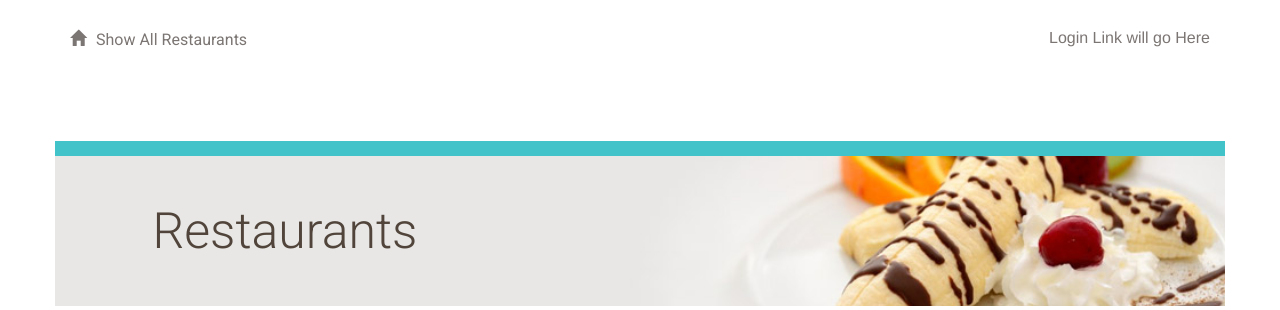
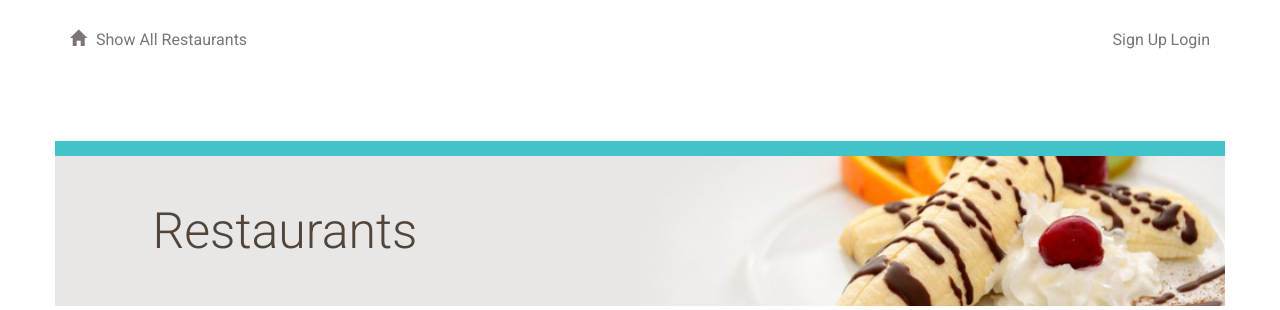
Before and after one commit to MQCOMP3310-2023/comp3310assignment2-https-boulderbugle-com-batymlqg, a Flask app: page / in a window 1280 px wide. Shown: the top 310 px of the page. Run offline with Flask 3, Linux system fonts and the light colour scheme; some libraries are stand-ins or nearby versions.

Commit message:
Added Login and Signup Pages

```diff
--- a/project/main.py
+++ b/project/main.py
@@ -11,7 +11,7 @@ main = Blueprint('main', __name__)
 def login():
     return render_template('login.html')
 
-#Show/Process login
+#Show/Process signup
 @main.route('/signup')
 def signup():
     return render_template('signup.html')
--- a/project/templates/header.html
+++ b/project/templates/header.html
@@ -5,7 +5,9 @@
 		</a>
 	</div>
 	<div class="col-md-6 text-right">
-					<p>Login Link will go Here </p>
+			<a href="/signup">Sign Up</a>
+			<a href="/login">Login</a>
+
 
 	</div>
 </div>
--- a/project/templates/login.html
+++ b/project/templates/login.html
@@ -1,4 +1,4 @@
-{% extends "base.html" %}
+{% extends "main.html" %}
 
 {% block content %}
 <div class="column is-4 is-offset-4">
--- a/project/templates/signup.html
+++ b/project/templates/signup.html
@@ -1,4 +1,4 @@
-{% extends "base.html" %}
+{% extends "main.html" %}
 
 {% block content %}
 <div class="column is-4 is-offset-4">
```
